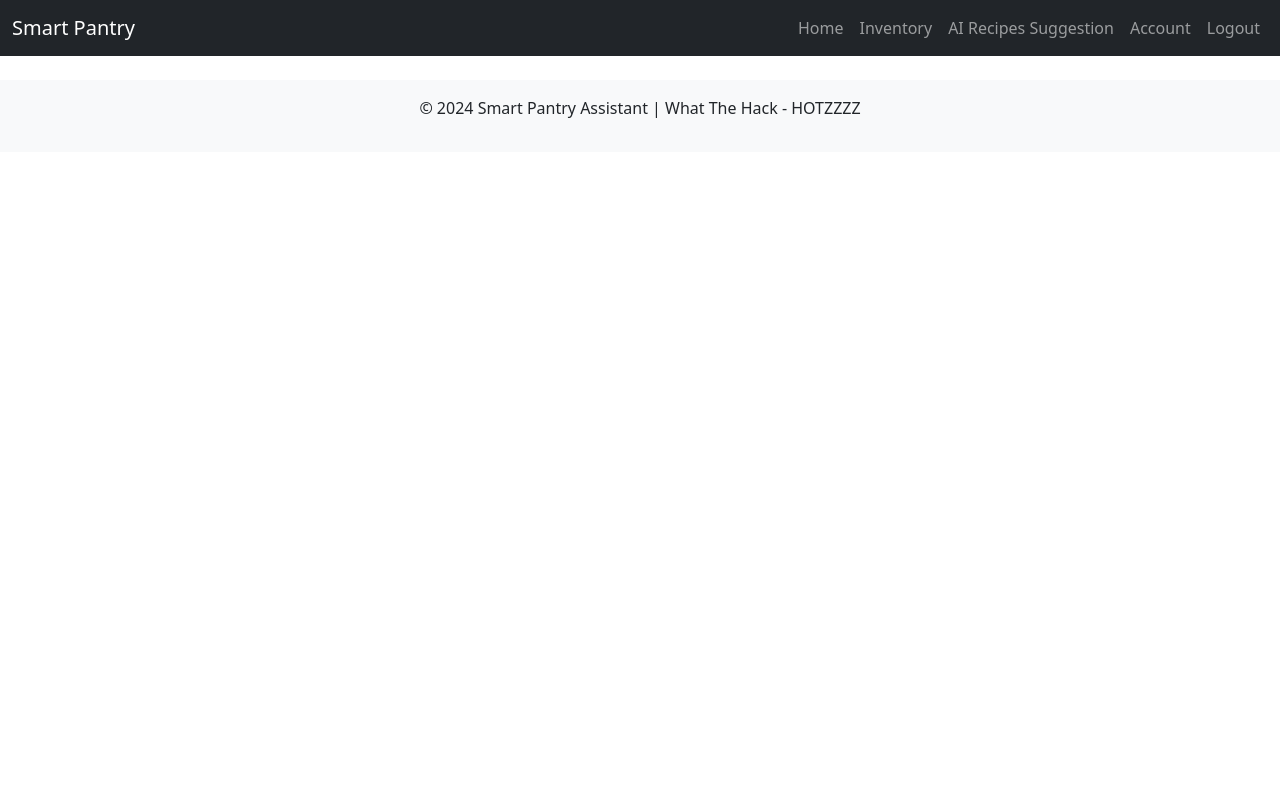
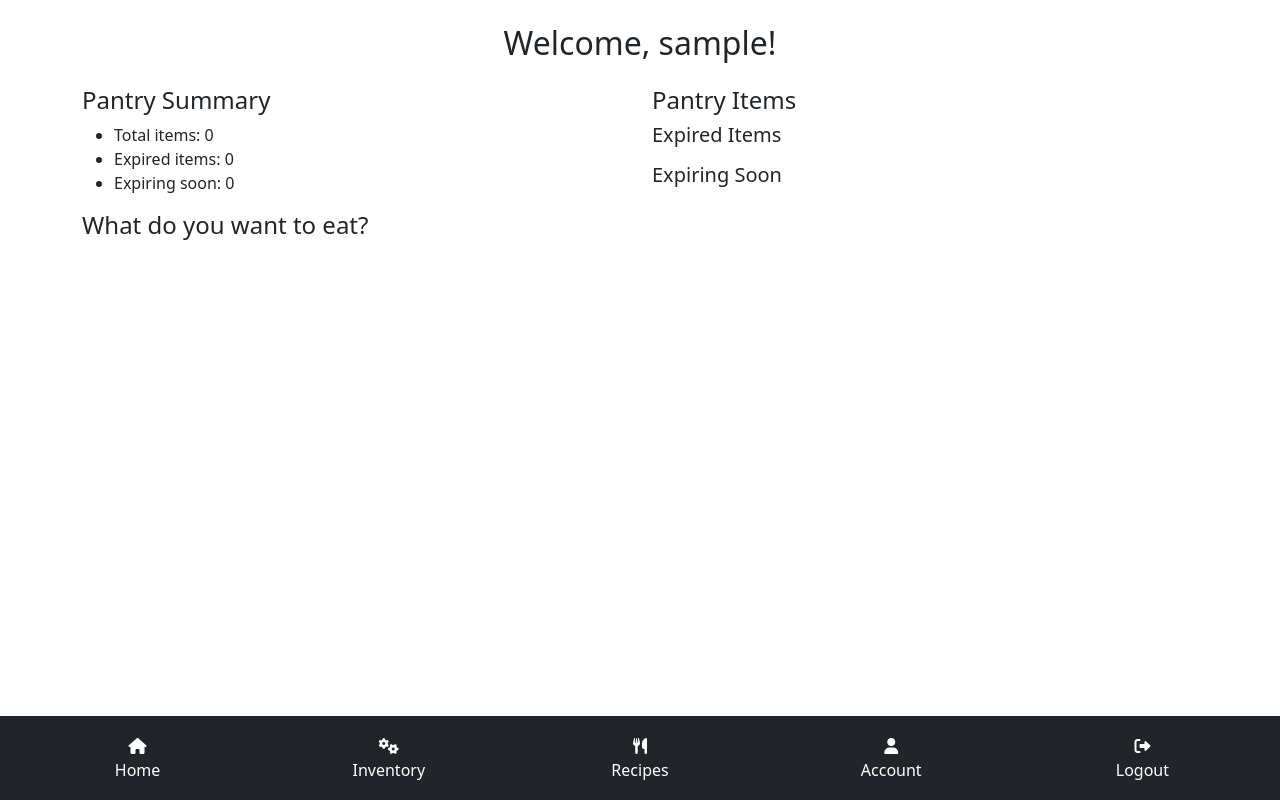
Before and after one commit to ItsMeOX/wth, a Flask app: page / in a window 1280 px wide. Run offline with Flask 3, Linux system fonts and the light colour scheme; the visitor is signed in with stand-in values (Sample User, id 1); data that the repository does not hold is empty; some libraries are stand-ins or nearby versions.

Commit message:
Add css, fix nav bar expand

```diff
--- a/app/routes.py
+++ b/app/routes.py
@@ -2,7 +2,7 @@ from app import application
 from flask import render_template, flash, redirect, url_for
 from app.forms import LoginForm, RegistrationForm
 from flask_login import current_user, login_user, logout_user, login_required
-from app.models import User, PantryItem, Recipe
+from app.models import User, PantryItem, Recipe, FoodImage
 from urllib.parse import urlparse, unquote
 from app import db
 from flask import request
@@ -10,14 +10,7 @@ from werkzeug.utils import secure_filename
 import os
 from datetime import datetime, timedelta
 
-@application.route('/')
-@application.route('/index/')
-@login_required
-def index():
-	prefix = application.wsgi_app.prefix[:-1]
-	return render_template('index.html', title='Home', prefix=prefix)
-
-@application.route('/login/', methods=['GET', 'POST'])
+@application.route('/login', methods=['GET', 'POST'])
 def login():
     if current_user.is_authenticated:
         return redirect(url_for('home'))
@@ -66,8 +59,13 @@ def inventory():
         db.session.commit()
         flash('Item added successfully!')
     items = PantryItem.query.filter_by(user_id=current_user.id).all()
-    print(items[0].name)
+    # print(items[0].name)
     return render_template('inventory.html', title='Inventory', items=items)
+
+@application.route('/food/<int:food_id>')
+def food_detail(food_id):
+    food_item = PantryItem.query.get_or_404(food_id)
+    return render_template('food_detail.html', food=food_item)
 
 def get_ai_recipe_suggestions(selected_items):
     """
@@ -101,12 +99,10 @@ def recipes():
     items = PantryItem.query.filter_by(owner=current_user).all()
     return render_template('recipes.html', title='Recipe Suggestion', items=items)
 
-
 @application.route('/recipe/<int:id>')
 @login_required
 def recipe(id):
-    # Mock fetching the recipe by ID (replace with actual database query if needed)
-    suggested_recipes = get_ai_recipe_suggestions([])  # Mocked suggestions
+    suggested_recipes = get_ai_recipe_suggestions([])
     recipe = next((r for r in suggested_recipes if r["id"] == id), None)
 
     if not recipe:
@@ -120,18 +116,17 @@ def recipe(id):
 def account():
     return render_template('account.html', user=current_user)
 
+
+@application.route('/')
 @application.route('/home')
 @login_required
 def home():
-    # Fetch pantry item data for the current user
     total_items = PantryItem.query.filter_by(owner=current_user).count()
-    expiring_items = PantryItem.query.filter_by(owner=current_user).filter(PantryItem.expiration_date <= datetime.now() + timedelta(days=7)).count()
-    expired_items = PantryItem.query.filter_by(owner=current_user).filter(PantryItem.expiration_date < datetime.now()).count()
+    expiring_items = PantryItem.query.filter_by(owner=current_user).filter(PantryItem.expiration_date <= datetime.now() + timedelta(days=7)).all()
+    expired_items = PantryItem.query.filter_by(owner=current_user).filter(PantryItem.expiration_date < datetime.now()).all()
 
-    # Fetch a list of recipes (this part assumes you have a Recipe model, adjust as needed)
-    recipes = Recipe.query.all()  # Replace with your logic to get relevant recipes
+    recipes = Recipe.query.all()
 
-    # Pass the data to the template
     return render_template('home.html', total_items=total_items, expiring_items=expiring_items, expired_items=expired_items, recipes=recipes, title='Home')
 
 application.config['UPLOAD_FOLDER'] = 'app/static/uploads'  # Directory to store the uploaded images
--- a/app/templates/base.html
+++ b/app/templates/base.html
@@ -5,36 +5,104 @@
     <meta name="viewport" content="width=device-width, initial-scale=1.0">
     <title>{{ title }} | Smart Pantry Assistant</title>
     <link rel="stylesheet" href="https://cdn.jsdelivr.net/npm/bootstrap@5.3.0/dist/css/bootstrap.min.css">
+    <link rel="stylesheet" href="https://cdnjs.cloudflare.com/ajax/libs/font-awesome/6.0.0-beta3/css/all.min.css"> <!-- FontAwesome for icons -->
+    <style>
+        .navbar-bottom {
+            position: fixed;
+            bottom: 0;
+            left: 0;
+            width: 100%;
+            background-color: #343a40;
+            z-index: 9999;
+        }
+        .navbar-bottom .navbar-nav {
+            display: flex;
+            justify-content: space-around;
+            width: 100%;
+            flex-wrap: nowrap;
+        }
+        .navbar-bottom .nav-item {
+            text-align: center;
+            flex: 1;
+        }
+        .navbar-bottom .nav-link {
+            color: white;
+            display: block;
+            padding: 10px 0;
+        }
+        .navbar-bottom .nav-link:hover {
+            color: #007bff;
+        }
+
+        @media (max-width: 576px) {
+            .navbar-bottom .navbar-nav {
+                justify-content: space-between;
+            }
+        }
+    </style>
 </head>
 <body>
-    <nav class="navbar navbar-expand-lg navbar-dark bg-dark">
-        <div class="container-fluid">
-            <a class="navbar-brand" href="{{ url_for('login') }}">Smart Pantry</a>
-            <button class="navbar-toggler" type="button" data-bs-toggle="collapse" data-bs-target="#navbarNav">
-                <span class="navbar-toggler-icon"></span>
-            </button>
-            <div class="collapse navbar-collapse" id="navbarNav">
-                <ul class="navbar-nav ms-auto">
-                    {% if current_user.is_authenticated %}
-                        <li class="nav-item"><a class="nav-link" href="{{ url_for('home') }}">Home</a></li>
-                        <li class="nav-item"><a class="nav-link" href="{{ url_for('inventory') }}">Inventory</a></li>
-                        <li class="nav-item"><a class="nav-link" href="{{ url_for('recipes') }}">AI Recipes Suggestion</a></li>
-                        <li class="nav-item"><a class="nav-link" href="{{ url_for('account') }}">Account</a></li>
-                        <li class="nav-item"><a class="nav-link" href="{{ url_for('logout') }}">Logout</a></li>
-                    {% else %}
-                        <li class="nav-item"><a class="nav-link" href="{{ url_for('login') }}">Login</a></li>
-                        <li class="nav-item"><a class="nav-link" href="{{ url_for('register') }}">Register</a></li>
-                    {% endif %}
-                </ul>
-            </div>
-        </div>
-    </nav>
     <div class="container mt-4">
         {% block content %}{% endblock %}
     </div>
-    <footer class="text-center mt-4 py-3 bg-light">
+
+    <!-- Bottom Navbar -->
+    <nav class="navbar navbar-expand navbar-dark bg-dark navbar-bottom">
+        <div class="container-fluid">
+            <ul class="navbar-nav">
+                {% if current_user.is_authenticated %}
+                    <li class="nav-item">
+                        <a class="nav-link" href="{{ url_for('home') }}">
+                            <i class="fas fa-home"></i>
+                            <br>Home
+                        </a>
+                    </li>
+                    <li class="nav-item">
+                        <a class="nav-link" href="{{ url_for('inventory') }}">
+                            <i class="fas fa-cogs"></i>
+                            <br>Inventory
+                        </a>
+                    </li>
+                    <li class="nav-item">
+                        <a class="nav-link" href="{{ url_for('recipes') }}">
+                            <i class="fas fa-utensils"></i>
+                            <br>Recipes
+                        </a>
+                    </li>
+                    <li class="nav-item">
+                        <a class="nav-link" href="{{ url_for('account') }}">
+                            <i class="fas fa-user"></i>
+                            <br>Account
+                        </a>
+                    </li>
+                    <li class="nav-item">
+                        <a class="nav-link" href="{{ url_for('logout') }}">
+                            <i class="fas fa-sign-out-alt"></i>
+                            <br>Logout
+                        </a>
+                    </li>
+                {% else %}
+                    <li class="nav-item">
+                        <a class="nav-link" href="{{ url_for('login') }}">
+                            <i class="fas fa-sign-in-alt"></i>
+                            <br>Login
+                        </a>
+                    </li>
+                    <li class="nav-item">
+                        <a class="nav-link" href="{{ url_for('register') }}">
+                            <i class="fas fa-user-plus"></i>
+                            <br>Register
+                        </a>
+                    </li>
+                {% endif %}
+            </ul>
+        </div>
+    </nav>
+
+    <!-- <footer class="text-center mt-4 py-3 bg-light">
         <p>&copy; 2024 Smart Pantry Assistant | What The Hack - HOTZZZZ</p>
-    </footer>
+    </footer> -->
+
     <script src="https://cdn.jsdelivr.net/npm/bootstrap@5.3.0/dist/js/bootstrap.bundle.min.js"></script>
 </body>
 </html>
--- a/app/templates/home.html
+++ b/app/templates/home.html
@@ -6,11 +6,32 @@
         <h4>Pantry Summary</h4>
         <ul>
             <li>Total items: {{ total_items }}</li>
-            <li>Expiring soon: {{ expiring_items }}</li>
-            <li>Expired: {{ expired_items }}</li>
+            <li>Expired items: {{ expired_items|length }}</li>
+            <li>Expiring soon: {{ expiring_items|length }}</li>
         </ul>
     </div>
     <div class="col-md-6">
+        <h4>Pantry Items</h4>
+        <h5>Expired Items</h5>
+        <ul>
+            {% for item in expired_items %}
+                <li style="background-color: #f8d7da; color: #721c24; border: 1px solid #f5c6cb; padding: 5px; margin-bottom: 5px; border-radius: 5px;">
+                    {{ item.name }} (Expired on {{ item.expiration_date.strftime('%Y-%m-%d') }})
+                </li>
+            {% endfor %}
+        </ul>
+
+        <h5>Expiring Soon</h5>
+        <ul>
+            {% for item in expiring_items %}
+                <li style="background-color: #fff3cd; color: #856404; border: 1px solid #ffeeba; padding: 5px; margin-bottom: 5px; border-radius: 5px;">
+                    {{ item.name }} (Expires on {{ item.expiration_date.strftime('%Y-%m-%d') }})
+                </li>
+            {% endfor %}
+        </ul>
+    </div>
+</div>
+
 <h4>What do you want to eat?</h4>
 <div class="row">
     {% for recipe in recipes %}
@@ -22,6 +43,4 @@
     </div>
     {% endfor %}
 </div>
-    </div>
-</div>
 {% endblock %}
--- a/app/templates/index.html
+++ /dev/null
@@ -1,14 +0,0 @@
-{% extends "base.html" %}
-
-{% block app_content %}
-
-<h1 class="display-1">Hi, {{ current_user.username }}!</h1>
-
-<p class="lead">Welcome to Integer Arithmetic Challenge platform. Here, you can create integer math expression and send to your friends for them to solve. Actually, it's just for fun. The main purpose for this platform is for you to implement the mergesort algorithm, Stack data structure and to use Stack to evaluate the integer expressions.</p>
-<p class="lead">Click on the menu above to navigate. Do the following.
-	<ul>
-		<li class="lead">Create several users, more then three users would be best.</li>
-		<li class="lead">Exercise 1: Click "Users" page. You need to implement merge sort to make it work.</li>
-		<li class="lead">Exercise 2: You need to implement Stack and EvaluateExpression class. Once you are done, you can try to create question by navigating to the "Question" page, and answer other people's questions by navigating to the "Challenge" page.</li>
-	</ul>
-</p>{% endblock %}
--- a/app/templates/inventory.html
+++ b/app/templates/inventory.html
@@ -14,7 +14,7 @@
     <tbody>
         {% for item in items %}
         <tr class="{% if item.is_expired() %}table-danger{% elif item.is_near_expiry() %}table-warning{% endif %}">
-            <td>{{ item.name }}</td>
+            <td><a href="{{ url_for('food_detail', food_id=item.id) }}"></a>{{ item.name }}</td>
             <td>{{ item.category }}</td>
             <td>{{ item.weight }} g</td>
             <td>{{ item.expiration_date.strftime('%Y-%m-%d') }}</td>
```
Also changed, not shown: app/models.py (+12 -2 lines), app/templates/food_detail.html (added, +45 -0 lines), migrations/versions/e66bdbf02ac3_.py (added, +40 -0 lines). Lines whose indentation alone changed are shown as unchanged.
